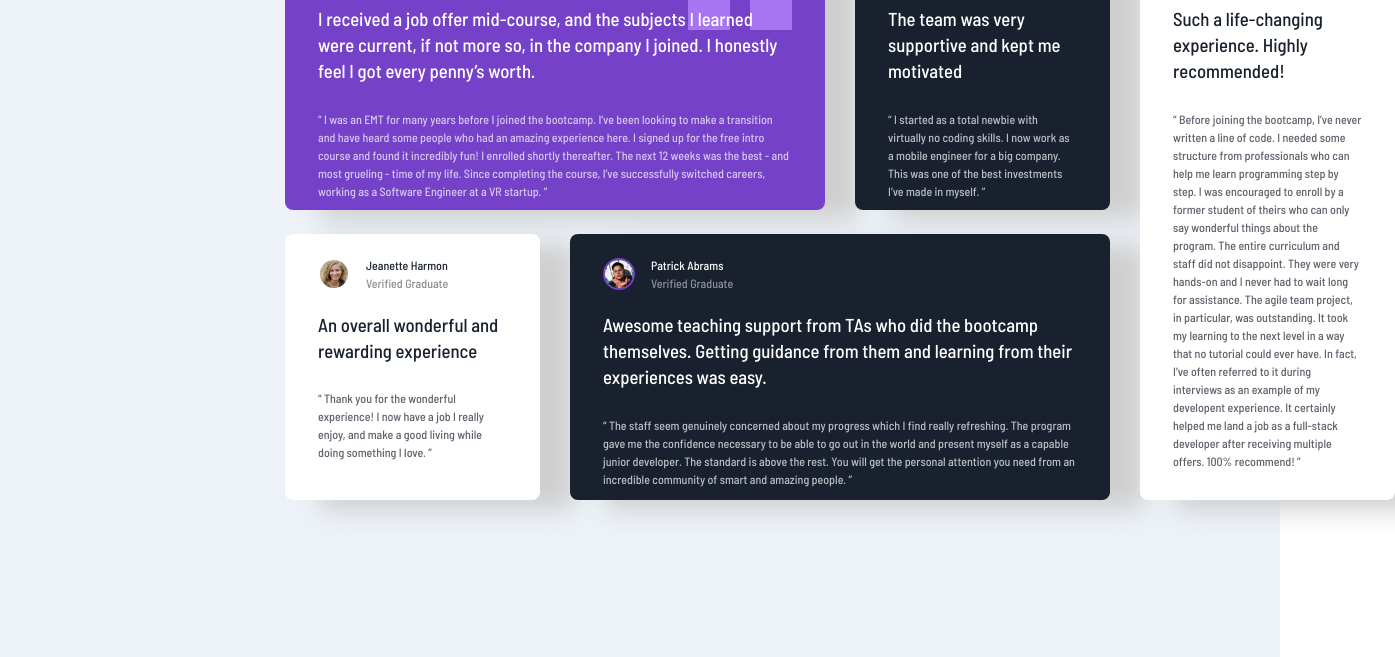
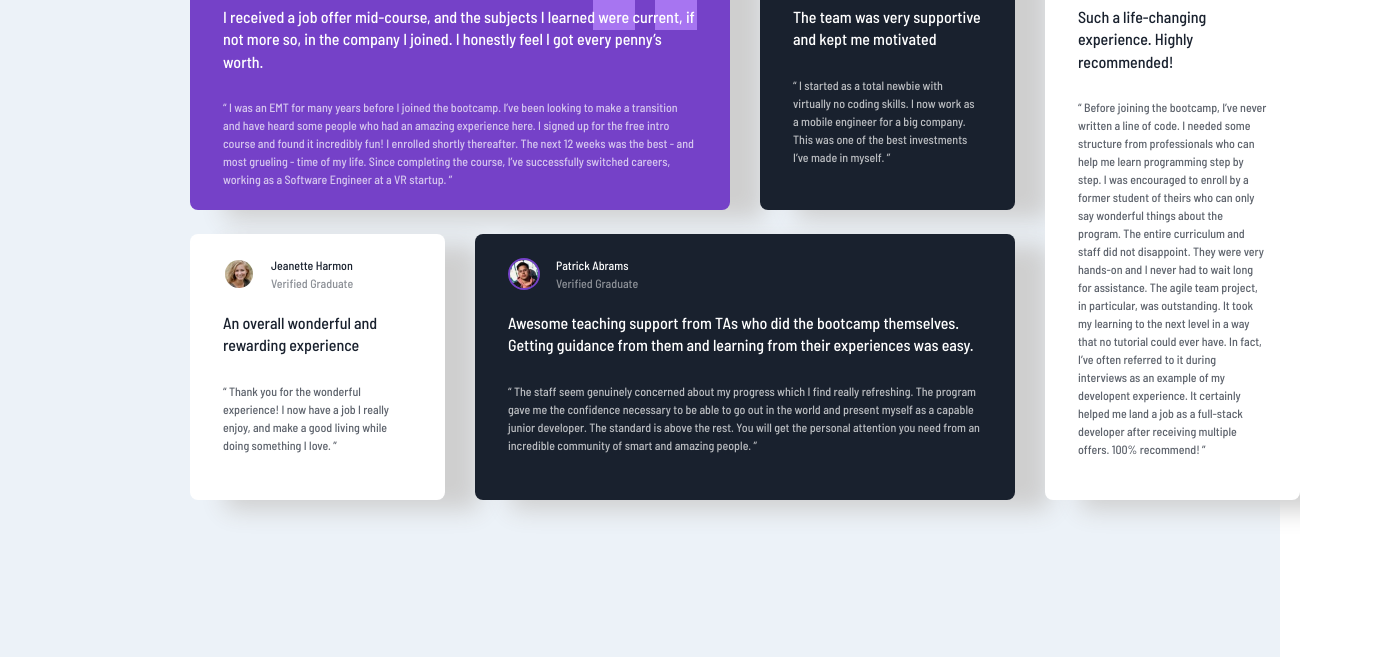
Before and after one commit to tonyspunei/testimonials-Grid, a plain HTML site: page index.html in a window 1280 px wide. Shown: the part 143-800 px from the top of the page, 1395 px wide, since content can reach past the window. Drawn offline with Linux system fonts and the light colour scheme.

Commit message:
fist commit

```diff
--- a/app/scss/_boxes.scss
+++ b/app/scss/_boxes.scss
@@ -1,5 +1,5 @@
 .container {
-  height: 250vh;
+  height: 290vh;
   width: 100%;
   display: flex;
   flex-direction: column;
@@ -11,9 +11,13 @@
   padding-left: 24px;
   padding-right: 24px;
 
+  @include breapoint-up(medium) {
+    height: 155vh;
+  }
+
   @include breapoint-up(large) {
     display: grid;
-    grid-template-columns: 540px 255px 255px;
+    grid-template-columns: 255px 255px 255px 255px;
     grid-template-rows: 282px 266px;
     column-gap: 30px;
     row-gap: 24px;
@@ -24,8 +28,8 @@
     width: 100%;
 
     // padding-top: 164px;
-    padding-left: 0px;
-    // padding-right: 165px;
+    padding-left: 190px;
+    padding-right: 165px;
   }
 
   .testemonial {
@@ -41,6 +45,10 @@
     margin-bottom: 24px;
 
     box-shadow: 35px 10px 24px $lightGray;
+
+    @include breapoint-up(medium) {
+      width: 600px;
+    }
 
     &__profile {
       position: relative;
@@ -109,16 +117,36 @@
   .daniel {
     grid-area: "one";
     grid-column: 1/3;
+    height: 448px;
+
+    @include breapoint-up(medium) {
+      height: 325px;
+      width: 600px;
+
+      h3 {
+        font-size: 18px;
+      }
+      p {
+        font-size: 14px;
+      }
+    }
 
     @include breapoint-up(large) {
       height: 282px;
       width: 540px;
       justify-self: end;
+
+      h3 {
+        font-size: 16px;
+      }
+      p {
+        font-size: 12px;
+      }
     }
   }
 
   .jonathan {
-    height: 255px;
+    height: 264px;
     width: 327px;
     background: $veryDarkBlackishBlue;
     margin-bottom: 24px;
@@ -126,9 +154,28 @@
     grid-column: 3/4;
     grid-row: 1/2;
 
+    @include breapoint-up(medium) {
+      height: 208px;
+      width: 600px;
+
+      h3 {
+        font-size: 18px;
+      }
+      p {
+        font-size: 14px;
+      }
+    }
+
     @include breapoint-up(large) {
       height: 282px;
       width: 255px;
+
+      h3 {
+        font-size: 16px;
+      }
+      p {
+        font-size: 12px;
+      }
     }
   }
 
@@ -141,10 +188,29 @@
     grid-column: 1/2;
     grid-row: 2/3;
 
+    @include breapoint-up(medium) {
+      height: 194px;
+      width: 600px;
+
+      h3 {
+        font-size: 18px;
+      }
+      p {
+        font-size: 14px;
+      }
+    }
+
     @include breapoint-up(large) {
       height: 266px;
       width: 255px;
       justify-self: end;
+    }
+
+    h3 {
+      font-size: 16px;
+    }
+    p {
+      font-size: 12px;
     }
 
     h3,
@@ -154,16 +220,35 @@
   }
 
   .patrick {
-    height: 384px;
+    height: 416px;
     width: 327px;
     background: $veryDarkBlackishBlue;
     grid-area: "five";
     grid-column: 2/4;
     grid-row: 2/3;
 
+    @include breapoint-up(medium) {
+      height: 275px;
+      width: 600px;
+
+      h3 {
+        font-size: 18px;
+      }
+      p {
+        font-size: 14px;
+      }
+    }
+
     @include breapoint-up(large) {
       height: 266px;
       width: 540px;
+
+      h3 {
+        font-size: 16px;
+      }
+      p {
+        font-size: 12px;
+      }
     }
 
     .testemonialImage {
@@ -172,17 +257,34 @@
   }
 
   .kira {
-    height: 438px;
+    height: 476px;
     width: 327px;
     background: $white;
     grid-area: "three";
     grid-column: 4/5;
-    align-self: start;
-    justify-self: start;
+
+    @include breapoint-up(medium) {
+      height: 336px;
+      width: 600px;
+
+      h3 {
+        font-size: 18px;
+      }
+      p {
+        font-size: 14px;
+      }
+    }
 
     @include breapoint-up(large) {
       height: 572px;
       width: 255px;
+
+      h3 {
+        font-size: 16px;
+      }
+      p {
+        font-size: 12px;
+      }
     }
 
     h3,
```
Also changed, not shown: app/scss/style.css, 1 other file.
